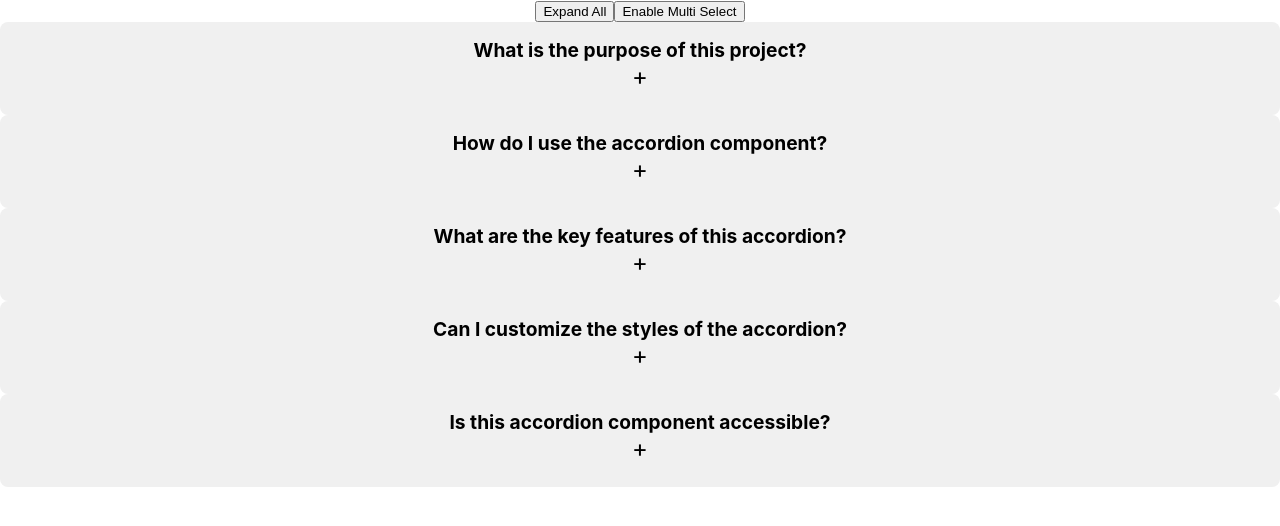
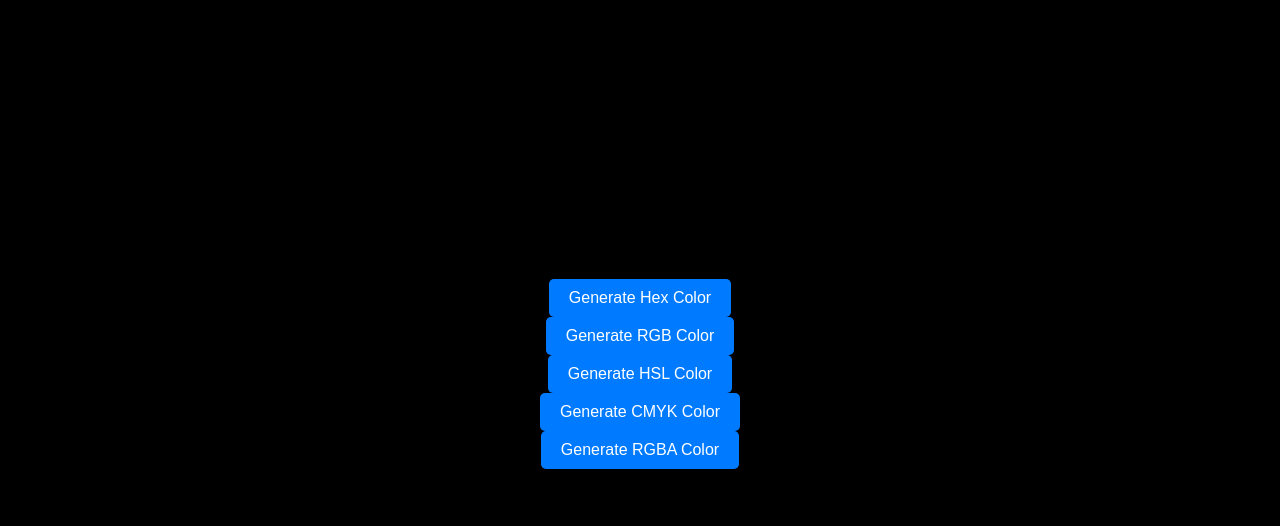
Before and after one commit to sriramede9/react-25, a React (Create React App) app: page / in a window 1280 px wide. Shown: the top 526 px of the page. Built offline with nearby package versions, Linux system fonts and the light colour scheme.

Commit message:
random color

```diff
--- a/src/App.js
+++ b/src/App.js
@@ -1,11 +1,13 @@
 import './App.css';
-import Accordion from './components/accordian';
-import data from './components/accordian/data';
+// import Accordion from './components/accordian';
+// import data from './components/accordian/data';
+import RandomColor from './components/random-color';
 
 function App() {
   return (
     <div className="App">
-      <Accordion data={data}/>
+      {/* <Accordion data={data}/> */}
+      <RandomColor />
     </div>
   );
 }
--- /dev/null
+++ b/src/components/random-color/index.jsx
@@ -0,0 +1,61 @@
+import React, { useState } from 'react';
+import './style.css';
+export default function RandomColor() {
+    const [color, setColor] = useState('#000000');
+
+
+    const generateHexColor = () => {
+        const hexColor = '#' + Math.floor(Math.random() * 16777215).toString(16);
+        setColor(hexColor);
+        console.log(hexColor);
+    }
+
+    const generateRGBColor = () => {
+        const r = Math.floor(Math.random() * 256);
+        const g = Math.floor(Math.random() * 256);
+        const b = Math.floor(Math.random() * 256);
+        const rgbColor = `rgb(${r}, ${g}, ${b})`;
+        setColor(rgbColor);
+        console.log(rgbColor);
+    }
+    const generateHSLColor = () => {
+        const h = Math.floor(Math.random() * 361);
+        const s = Math.floor(Math.random() * 101);
+        const l = Math.floor(Math.random() * 101);
+        const hslColor = `hsl(${h}, ${s}%, ${l}%)`;
+        setColor(hslColor);
+        console.log(hslColor);
+    }
+    const generateCMYKColor = () => {
+        const c = Math.floor(Math.random() * 101);
+        const m = Math.floor(Math.random() * 101);
+        const y = Math.floor(Math.random() * 101);
+        const k = Math.floor(Math.random() * 101);
+        const cmykColor = `cmyk(${c}%, ${m}%, ${y}%, ${k}%)`;
+        setColor(cmykColor);
+        console.log(cmykColor);
+    }
+    const generateRGBAColor = () => {
+        const r = Math.floor(Math.random() * 256);
+        const g = Math.floor(Math.random() * 256);
+        const b = Math.floor(Math.random() * 256);
+        const a = (Math.random()).toFixed(2);
+        const rgbaColor = `rgba(${r}, ${g}, ${b}, ${a})`;
+        setColor(rgbaColor);
+        console.log(rgbaColor);
+    }
+
+    return (
+        <div className="random-color" style={{ backgroundColor: color }}>
+            {/* <div className="color-box" style={{ backgroundColor: color }}></div> */}
+            <button onClick={generateHexColor}>Generate Hex Color</button>
+            <button onClick={generateRGBColor}>Generate RGB Color</button>
+            <button onClick={generateHSLColor}>Generate HSL Color</button>
+            <button onClick={generateCMYKColor}>Generate CMYK Color</button>
+            <button onClick={generateRGBAColor}>Generate RGBA Color</button>
+            <div className="color-code">
+                <p>Color Code: {color}</p>
+                </div>
+        </div>
+    );
+}
--- /dev/null
+++ b/src/components/random-color/style.css
@@ -0,0 +1,23 @@
+.random-color {
+  display: flex;
+  flex-direction: column;
+  align-items: center;
+  justify-content: center;
+  height: 100vh;
+}
+.random-color h1 {
+  font-size: 2rem;
+  margin-bottom: 20px;
+}
+.random-color button {
+  padding: 10px 20px;
+  font-size: 1rem;
+  cursor: pointer;
+  background-color: #007bff;
+  color: white;
+  border: none;
+  border-radius: 5px;
+}
+.random-color button:hover {
+  background-color: #0057b344;
+}
```
